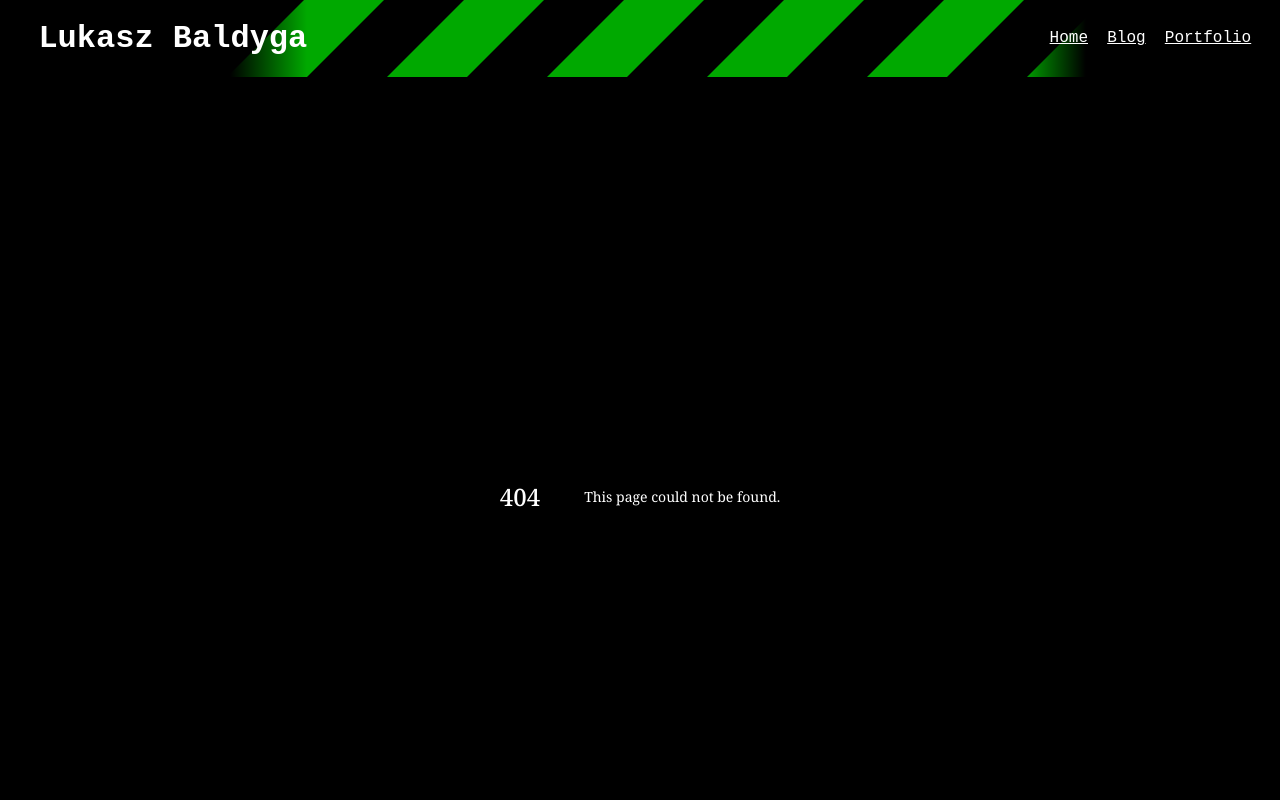
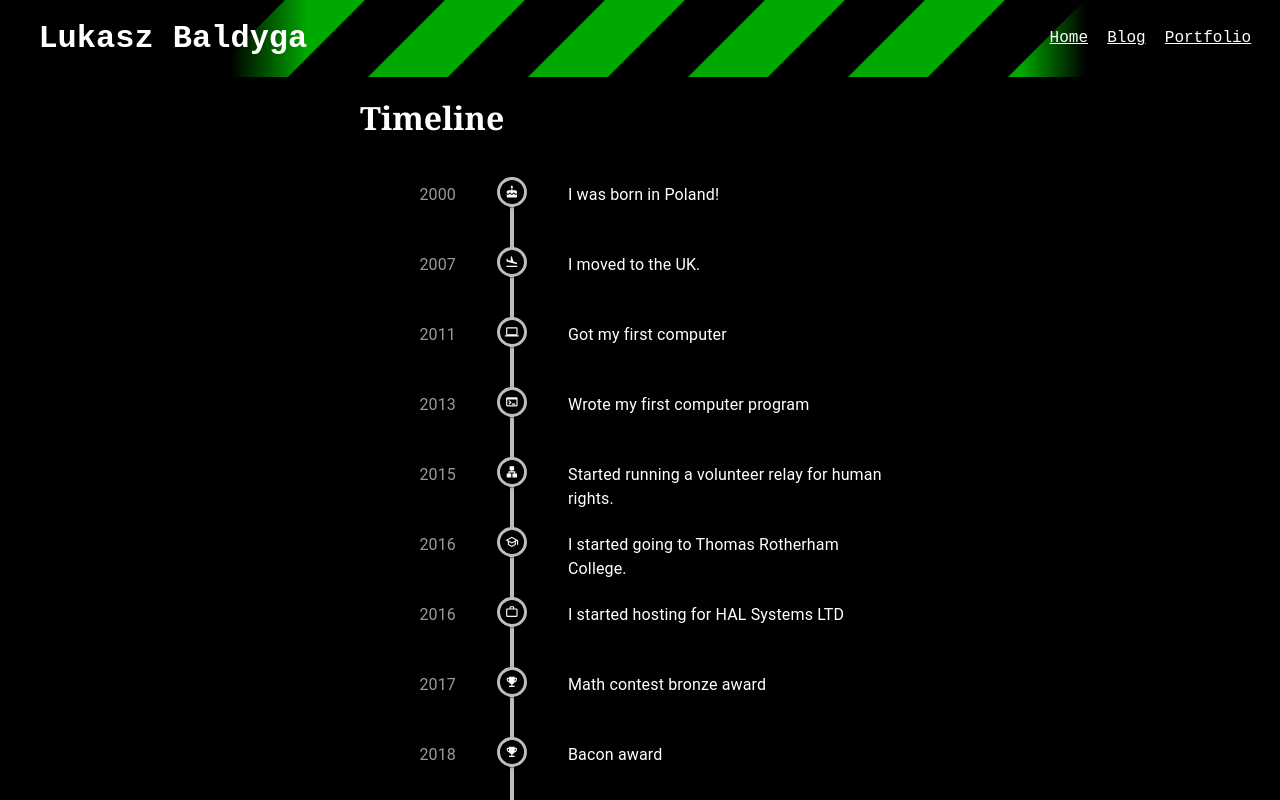
Before and after one commit to Rijndael1998/Website-Neo, a Next.js app: page /timeline in a window 1280 px wide. Before the commit this address had no page. Shown: the top 800 px of the page. Built offline with nearby package versions, Linux system fonts and the light colour scheme; a web font is replaced by a local one.

Commit message:
added timeline

```diff
--- a/package.json
+++ b/package.json
@@ -15,7 +15,8 @@
     "@mdx-js/loader": "^3.0.1",
     "@mdx-js/react": "^3.0.1",
     "@mui/icons-material": "^5.16.1",
-    "@mui/material": "^5.16.1",
+    "@mui/lab": "^5.0.0-alpha.173",
+    "@mui/material": "^5.16.7",
     "@next/mdx": "^14.2.5",
     "@types/mdx": "^2.0.13",
     "@types/node": "20.14.10",
--- a/src/app/globals.scss
+++ b/src/app/globals.scss
@@ -22,6 +22,7 @@ html {
 
     main {
       max-width: 80ch;
+      width: 100%;
       margin-left: auto;
       margin-right: auto;
     }
--- /dev/null
+++ b/src/app/timeline/page.tsx
@@ -0,0 +1,139 @@
+import Lazy from "@/components/lazy/_lazy";
+import * as React from 'react';
+import Timeline from '@mui/lab/Timeline';
+import TimelineItem, { timelineItemClasses } from '@mui/lab/TimelineItem';
+import TimelineSeparator, { timelineSeparatorClasses } from '@mui/lab/TimelineSeparator';
+import TimelineConnector, { timelineConnectorClasses } from '@mui/lab/TimelineConnector';
+import TimelineContent from '@mui/lab/TimelineContent';
+import TimelineDot, { timelineDotClasses } from '@mui/lab/TimelineDot';
+import TimelineOppositeContent, {
+    timelineOppositeContentClasses,
+} from '@mui/lab/TimelineOppositeContent';
+import { ifTrue } from "@/components/reactUtils";
+
+import CakeIcon from '@mui/icons-material/Cake';
+import FlightLandIcon from '@mui/icons-material/FlightLand';
+import SchoolOutlinedIcon from '@mui/icons-material/SchoolOutlined';
+import SchoolIcon from '@mui/icons-material/School';
+import GradeIcon from '@mui/icons-material/Grade';
+import WorkIcon from '@mui/icons-material/Work';
+import WorkOutlineIcon from '@mui/icons-material/WorkOutline';
+import DeveloperBoardIcon from '@mui/icons-material/DeveloperBoard';
+import LanIcon from '@mui/icons-material/Lan';
+import SportsEsportsIcon from '@mui/icons-material/SportsEsports';
+import EmojiEventsIcon from '@mui/icons-material/EmojiEvents';
+import TerminalIcon from '@mui/icons-material/Terminal';
+import ComputerIcon from '@mui/icons-material/Computer';
+
+import style from "./timeline.module.scss";
+
+const timelineItems: Array<[string, any, React.ReactNode?]> = [
+    [
+        "2000", "I was born in Poland!", <CakeIcon />
+    ],
+    [
+        "2007", "I moved to the UK.", <FlightLandIcon />
+    ],
+    [
+        "2011", "Got my first computer", <ComputerIcon />
+    ],
+    [
+        "2013", "Wrote my first computer program", <TerminalIcon />
+    ],
+    [
+        "2015", "Started running a volunteer relay for human rights.", <LanIcon />
+    ],
+    [
+        "2016", "I started going to Thomas Rotherham College.", <SchoolOutlinedIcon />
+    ],
+    [
+        "2016", "I started hosting for HAL Systems LTD", <WorkOutlineIcon />
+    ],
+    [
+        "2017", "Math contest bronze award", <EmojiEventsIcon />
+    ],
+    [
+        "2018", "Bacon award", <EmojiEventsIcon />
+    ],
+    [
+        "2018", "I went to Leeds Beckett University and became a student representative for the student body.", <SchoolIcon />
+    ],
+    [
+        "2019", "I wrote my own 2d physics engine. Used it to make Chalk.", <SportsEsportsIcon />
+    ],
+    [
+        "2020", "Participated in supporting Folding @ Home", <DeveloperBoardIcon />
+    ],
+    [
+        "2021", "Graduated with a First in Cyber Security.", <GradeIcon />
+    ],
+    [
+        "2021", "Started working for Shreem (my first 'real' job!)", <WorkIcon />
+    ],
+    [
+        "2022", "Started working for IPF", <WorkIcon />
+    ],
+]
+
+
+export default function TimelinePage() {
+    return <Lazy>
+        <h1>Timeline</h1>
+        <Timeline
+            sx={{
+                [`& .${timelineOppositeContentClasses.root}`]: {
+                    flex: 0.2,
+                },
+                [`& .${timelineItemClasses.root}:before`]: {
+                    display: "none",
+                },
+                [`& *`]: {
+                    transition: "all 0.5s ease",
+                },
+                [`& .${timelineSeparatorClasses.root}`]: {
+                    position: "relative",
+                    padding: "0 1ch",
+                    flex: "unset",
+                    minWidth: `8ch`,
+                    minHeight: `8ch`,
+                },
+                [`& .${timelineConnectorClasses.root}`]: {
+                    width: "0.5ex",
+                },
+                [`& .${timelineItemClasses.root} .${timelineDotClasses.root}`]: {
+                    position: "absolute",
+                    top: 0,
+                    right: 0,
+                    bottom: 0,
+                    left: 0,
+                    background: "transparent",
+                    border: "unset",
+                    margin: 0,
+                    padding: 0,
+                },
+            }}
+        >
+            {
+                timelineItems.map((item, index) => {
+                    const [left, right, dot] = item;
+                    return <TimelineItem key={item[0] + item[1]} className={style.item}>
+                        <TimelineOppositeContent className={style.left}>
+                            {left}
+                        </TimelineOppositeContent>
+                        <TimelineSeparator>
+                            <TimelineDot>
+                                <div className={style.dot}>
+                                    {dot}
+                                </div>
+                            </TimelineDot>
+                            {ifTrue(index < timelineItems.length - 1, <TimelineConnector />)}
+                        </TimelineSeparator>
+                        <TimelineContent>
+                            {right}
+                        </TimelineContent>
+                    </TimelineItem>
+                })
+            }
+        </Timeline>
+    </Lazy >
+}
--- /dev/null
+++ b/src/app/timeline/timeline.module.scss
@@ -0,0 +1,39 @@
+@import "../../components/colors.scss";
+
+.item {
+    .dot {
+        display: grid;
+        background-color: black;
+        border: 0.5ex solid #bdbdbd;
+        border-radius: 100%;
+
+        aspect-ratio: 1;
+        width: 3ch;
+        height: unset;
+
+        margin: auto;
+        margin-top: 0;
+
+        &>svg {
+            margin: auto;
+            aspect-ratio: 1;
+            width: calc(4 * 100% / 7);
+            height: unset;
+        }
+    }
+
+    .left {
+        color: darken($text, 40);
+    }
+
+    &:hover {
+        .dot {
+            width: 5ch;
+        }
+
+        .left {
+            color: $text;
+        }
+    }
+
+}
--- a/src/components/group/group.module.scss
+++ b/src/components/group/group.module.scss
@@ -29,7 +29,6 @@
 
     div.portfolioMainContent {
         display: grid;
-        height: 100%;
         padding: 0.5em;
         text-align: center;
 
--- a/src/components/lazy/lazy.module.scss
+++ b/src/components/lazy/lazy.module.scss
@@ -4,6 +4,7 @@
     display: block;
     margin: auto;
     max-width: 80ch;
+    width: 100%;
 
     &>* {
         margin: 0 2.5rem 2rem 2.5rem;
--- /dev/null
+++ b/src/components/reactUtils.tsx
@@ -0,0 +1,8 @@
+import { ReactNode } from "react";
+
+export function ifTrue(condition: boolean, Item: ReactNode) {
+    if(condition)
+        return Item;
+
+    return <></>
+}
```
Also changed, not shown: 1 other file (tests, documents, lock files or other folders).
